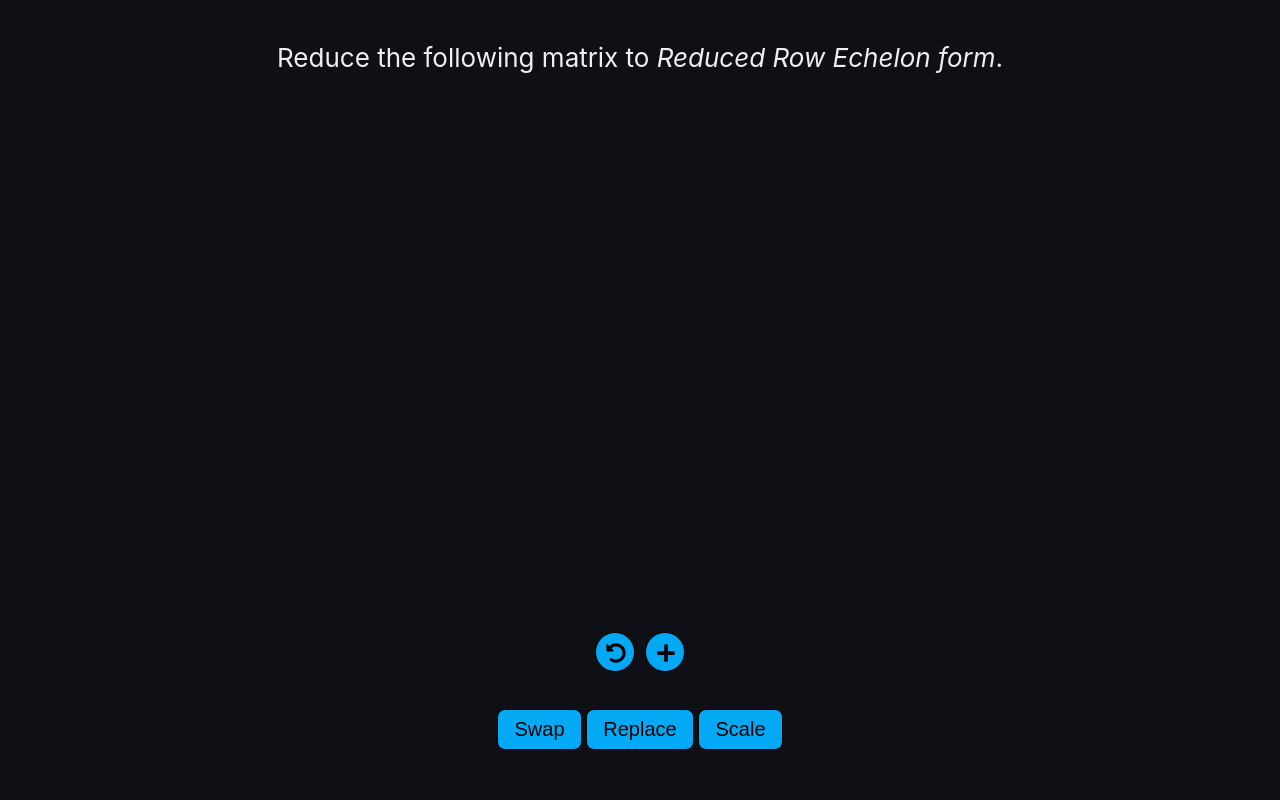
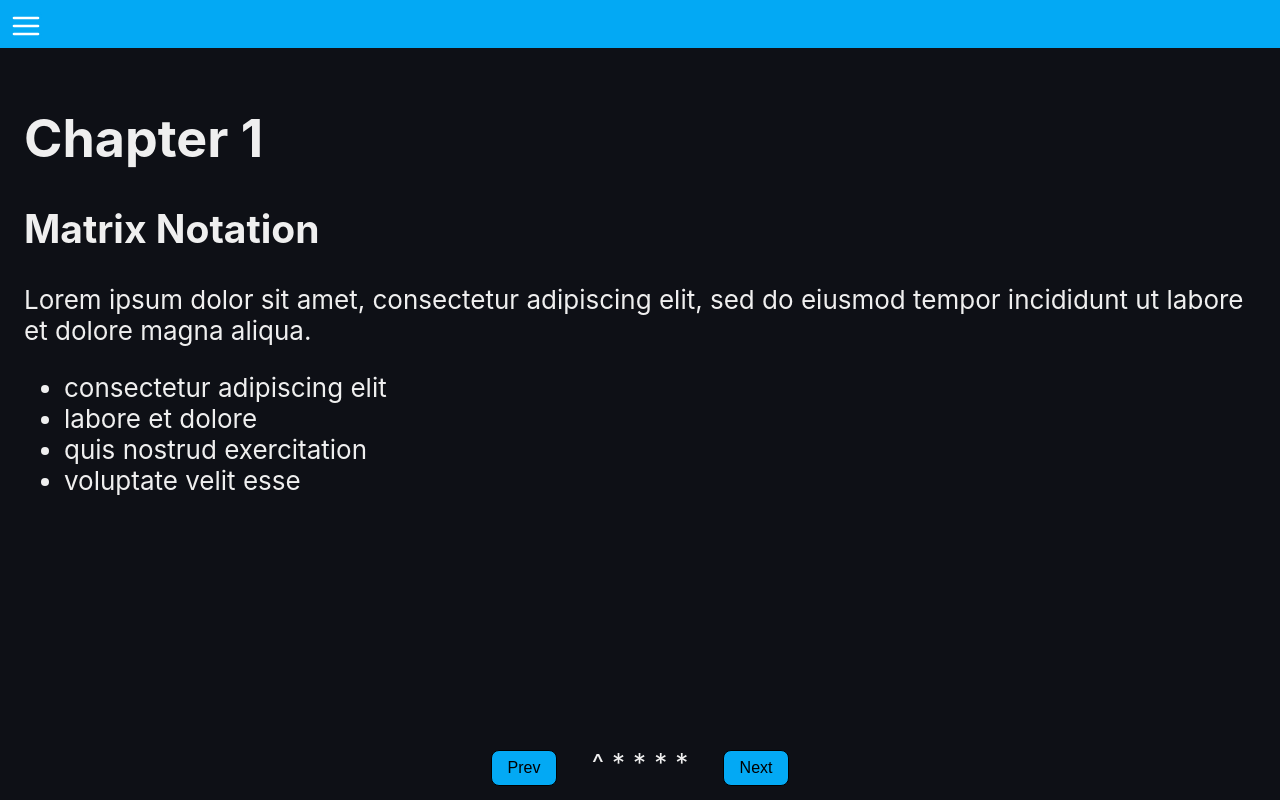
Before and after one commit to cgliendo/Matrix-Sandbox, a React (Create React App) app: page / in a window 1280 px wide. Built offline with nearby package versions, Linux system fonts and the light colour scheme.

Commit message:
Add Paging

```diff
--- a/src/App.css
+++ b/src/App.css
@@ -9,7 +9,9 @@
   --gray: #607d8b;
   --gray900: #263238;
 }
-
+body {
+  background-color: var(--black);
+}
 .App {
   text-align: center;
   background-color: #282c34;
@@ -22,19 +24,35 @@
   align-items: center stretch;
 }
 header {
-  height: 8vh;
+  /* height: 10vh; */
+  height: 3rem;
   display: flex;
-  justify-content: center;
+  justify-content: space-between;
+  padding: 0.5rem;
+  background-color: var(--blue);
+  box-sizing: border-box;
 }
 main {
-  height: 100vh;
+  min-height: calc(100vh - 3rem);
+  /* min-height: 90vh; */
+  padding: 0rem;
   justify-self: stretch;
   display: flex;
   flex-direction: column;
-  justify-content: center;
+  /* justify-content: center; */
   align-items: center;
   position: relative;
 }
+main p {
+  /* font-size: 1rem; */
+}
+
+.lesson {
+  padding: 0.5rem 0.5rem;
+  text-align: left;
+  position: relative;
+}
+
 .question {
   position: absolute;
   top: 1rem;
@@ -45,7 +63,8 @@ main {
   position: relative;
   top: 2rem;
 }
-header h1 {
+header h1,
+header h2 {
   padding-top: 1rem;
   padding-bottom: 1rem;
   margin: 0;
@@ -61,7 +80,7 @@ button {
   padding: 0.5rem 1rem;
   margin: 0.15rem;
   border-radius: 0.5rem;
-  font-size: 1.25rem;
+  font-size: 1rem;
 }
 button:active {
   background-color: var(--blue200);
--- a/src/App.js
+++ b/src/App.js
@@ -1,16 +1,174 @@
-import logo from "./logo.svg";
-import "./App.css";
-
-import Workspace from "./components/Workspace";
+import logo from './logo.svg';
+import './App.css';
+import Button from './components/UI/Button';
+import Modal from './components/UI/Modal';
+import Workspace from './components/Workspace';
+import { useState } from 'react';
+import FlexBox from './components/UI/FlexBox';
+// import { GiHamburgerMenu } from 'react-icons/gi';
+import { FiMenu } from 'react-icons/fi';
 
 function App() {
+  const [page, setPage] = useState(0);
+  const lessonPages = [
+    <div>
+      <div style={{ padding: '1rem' }}>
+        <h1>Chapter 1</h1>
+        <h2>Matrix Notation</h2>
+        <p>
+          Lorem ipsum dolor sit amet, consectetur adipiscing elit, sed do
+          eiusmod tempor incididunt ut labore et dolore magna aliqua.
+        </p>
+        <ul>
+          <li>consectetur adipiscing elit</li>
+          <li>labore et dolore</li>
+          <li>quis nostrud exercitation</li>
+          <li>voluptate velit esse</li>
+        </ul>
+      </div>
+    </div>,
+    <div>
+      <div style={{ padding: '1rem' }}>
+        <h2>Section 1</h2>
+        <p>
+          Lorem ipsum dolor sit amet, consectetur adipiscing elit, sed do
+          eiusmod tempor incididunt ut labore et dolore magna aliqua. Ut enim ad
+          minim veniam, quis nostrud exercitation ullamco laboris nisi ut
+          aliquip ex ea commodo consequat.
+        </p>
+        <p>
+          Lorem ipsum dolor sit amet, consectetur adipiscing elit, sed do
+          eiusmod tempor.
+        </p>
+      </div>
+    </div>,
+    <div>
+      <div style={{ padding: '1rem' }}>
+        <h2>Section 2</h2>
+        <p>
+          Lorem ipsum dolor sit amet, consectetur adipiscing elit, sed do
+          eiusmod tempor incididunt ut labore et dolore magna aliqua. Ut enim ad
+          minim veniam, quis nostrud exercitation ullamco laboris nisi ut
+          aliquip ex ea commodo consequat.
+        </p>
+        <p>
+          Duis aute irure dolor in reprehenderit in voluptate velit esse cillum
+          dolore eu fugiat nulla pariatur. Excepteur sint occaecat cupidatat non
+          proident, sunt in culpa qui officia deserunt mollit anim id est
+          laborum.
+        </p>
+      </div>
+      <Workspace />
+    </div>,
+    <div>
+      <div style={{ padding: '1rem' }}>
+        <h2>Section 3</h2>
+        <p>
+          Lorem ipsum dolor sit amet, consectetur adipiscing elit, sed do
+          eiusmod tempor incididunt ut labore et dolore magna aliqua. Ut enim ad
+          minim veniam, quis nostrud exercitation ullamco laboris nisi ut
+          aliquip ex ea commodo consequat.
+        </p>
+        <p>
+          Duis aute irure dolor in reprehenderit in voluptate velit esse cillum
+          dolore eu fugiat nulla pariatur. Excepteur sint occaecat cupidatat non
+          proident, sunt in culpa qui officia deserunt mollit anim id est
+          laborum.
+        </p>
+      </div>
+      <Workspace />
+      <div style={{ padding: '1rem' }}>
+        <p>
+          Excepteur sint occaecat cupidatat non proident, sunt in culpa qui
+          officia deserunt mollit anim id est laborum. Duis aute irure dolor in
+          reprehenderit in voluptate velit esse cillum dolore eu fugiat nulla
+          pariatur. Excepteur sint occaecat cupidatat non proident, sunt in
+          culpa qui officia deserunt mollit anim id est laborum.
+        </p>
+        <Button>Try it out</Button>
+      </div>
+    </div>,
+    <div style={{ padding: '1rem' }}>
+      <h2>Section 4</h2>
+      <p>
+        Lorem ipsum dolor sit amet, consectetur adipiscing elit, sed do eiusmod
+        tempor incididunt ut labore et dolore magna aliqua. Ut enim ad minim
+        veniam, quis nostrud exercitation ullamco laboris nisi ut aliquip ex ea
+        commodo consequat.
+      </p>
+
+      <p>
+        Duis aute irure dolor in reprehenderit in voluptate velit esse cillum
+        dolore eu fugiat nulla pariatur. Excepteur sint occaecat cupidatat non
+        proident, sunt in culpa qui officia deserunt mollit anim id est laborum.
+      </p>
+      <Button>Try it out</Button>
+    </div>,
+  ];
+
+  const paging = (
+    <FlexBox gap='0.5rem'>
+      {lessonPages.map((e, i) => {
+        return <div key={`page${i}`}>{i === page ? '^' : '*'}</div>;
+      })}
+    </FlexBox>
+  );
+
   return (
-    <div className="App">
-      {/* <header className="Header">
-        <h1>Matrix Sandbox</h1>
-      </header> */}
-      <main className="Window">
-        <Workspace />
+    <div className='App'>
+      <div
+        style={{ position: 'absolute', top: '0', width: '100%' }}
+        id='topModal'
+      ></div>
+      <header className='Header'>
+        {/* <GiHamburgerMenu /> */}
+        <button
+          onClick={() => {
+            console.log('Menu');
+          }}
+          style={{
+            padding: '0',
+            border: '0',
+            fontSize: '2rem',
+            width: '2rem',
+            height: '2rem',
+            color: 'white',
+          }}
+        >
+          <FiMenu />
+        </button>
+        {/* <h1>Chapter 1</h1> */}
+        {/* <h2>Matrix Notation</h2> */}
+      </header>
+
+      <main className='Window'>
+        <div className='lesson'>{lessonPages[page]}</div>
+        <div
+          style={{
+            position: 'absolute',
+            // justifySelf: 'flex-end',
+            bottom: '12px',
+          }}
+        >
+          <FlexBox>
+            <Button
+              callback={() => {
+                page != 0 && setPage(page - 1);
+              }}
+            >
+              Prev
+            </Button>
+            {paging}
+            <Button
+              callback={() => {
+                page != lessonPages.length - 1 && setPage(page + 1);
+              }}
+            >
+              Next
+            </Button>
+          </FlexBox>
+        </div>
+        {/* <Workspace /> */}
       </main>
     </div>
   );
--- a/src/components/MatrixEq.module.css
+++ b/src/components/MatrixEq.module.css
@@ -4,7 +4,7 @@
   flex-wrap: wrap;
   align-content: stretch;
   justify-content: center;
-  width: 80%;
+  width: 100%;
 }
 
 .MatrixEq p {
--- a/src/components/ToolBox.module.css
+++ b/src/components/ToolBox.module.css
@@ -1,7 +1,7 @@
 .ToolBox {
   padding-left: 2rem;
   padding-right: 2rem;
-  width: 100%;
+  /* width: 100%; */
   position: absolute;
   bottom: 3rem;
   display: flex;
--- a/src/components/UI/Button.js
+++ b/src/components/UI/Button.js
@@ -7,6 +7,7 @@ const Button = (props) => {
     : () => {
         console.log('Implement Me!');
       };
+  // const isDisabled = props.disabled ? 'disabled' : '';
   const classes = `${styles.Button} ${props.className ? props.className : ''}`;
   return (
     <button style={props.style} onClick={callback} className={classes}>
--- a/src/components/UI/Modal.js
+++ b/src/components/UI/Modal.js
@@ -6,7 +6,7 @@ import FlexBox from './FlexBox';
 const Modal = (props) => {
   let classes = `${styles.Modal} ${props.display ? styles.show : styles.hide}`;
 
-  const style = props.style ? props.style : '';
+  const style = props.style ? props.style : {};
   const buttonStyle = {
     padding: '0',
     margin: '0',
--- a/src/components/Workspace.js
+++ b/src/components/Workspace.js
@@ -1,7 +1,8 @@
 import Matrix from './Matrix';
 import MatrixEq from './MatrixEq';
 import ToolBox from './ToolBox';
-import styles from './Matrix.module.css';
+// import styles from './Matrix.module.css';
+import styles from './Workspace.module.css';
 import Modal from './UI/Modal';
 import MatrixRow from './MatrixRow';
 import rowStyles from './MatrixRow.module.css';
@@ -15,16 +16,17 @@ import FlexBox from './UI/FlexBox';
 
 import { useEffect, useLayoutEffect, useState } from 'react';
 import * as math from 'mathjs';
+import { createPortal } from 'react-dom';
 
 const Workspace = () => {
   // getPerson();
 
-  const questions = [
-    'Convert the system of equations into a matrix',
-    'Reduce the following matrix to Row Echelon form',
-    'Reduce the following matrix to Reduced Row Echelon form',
-    'How many solutions does this matrix have?',
-  ];
+  // const questions = [
+  //   'Convert the system of equations into a matrix',
+  //   'Reduce the following matrix to Row Echelon form',
+  //   'Reduce the following matrix to Reduced Row Echelon form',
+  //   'How many solutions does this matrix have?',
+  // ];
 
   // const matrixC = math.matrix([
   //   [
@@ -392,11 +394,12 @@ const Workspace = () => {
     </MatrixEq>
   );
 
-  return (
-    <>
-      <p className='question'>
-        Reduce the following matrix to <i>Reduced Row Echelon form</i>.
-      </p>
+  const [workspaceActive, setWorkspaceActive] = useState(false);
+  const classes = workspaceActive
+    ? `${styles.Workspace} ${styles.active}`
+    : `${styles.Workspace}`;
+
+  const iconButtons = (
     <div style={{ position: 'absolute', bottom: '8rem' }}>
       <FlexBox gap='10px'>
         <IconButton
@@ -422,8 +425,49 @@ const Workspace = () => {
         </IconButton>
       </FlexBox>
     </div>
+  );
 
-      <ToolBox data={toolbox} />
+  const handleActivation = () => {
+    if (!workspaceActive) {
+      setWorkspaceActive(true);
+    } else {
+      return;
+    }
+  };
+
+  const targetPortal = document.getElementById('topModal');
+  return (
+    <div
+      className={classes}
+      onClick={() => {
+        console.log('Clicked workspace');
+        // setWorkspaceActive(true);
+        handleActivation();
+      }}
+    >
+      {workspaceActive && (
+        <button
+          onClick={() => {
+            setWorkspaceActive(false);
+          }}
+          style={{
+            padding: '0',
+            margin: '0',
+            fontSize: '1rem',
+            backgroundColor: 'transparent',
+            border: 'none',
+            color: 'white',
+            position: 'absolute',
+            right: '0.5rem',
+            top: '0.5rem',
+          }}
+        >
+          X
+        </button>
+      )}
+      {workspaceActive && iconButtons}
+      {workspaceActive && <ToolBox data={toolbox} />}
+      {workspaceActive && (
         <Modal
           callback={clearSelectionAndModal}
           title='Sample Title'
@@ -433,8 +477,9 @@ const Workspace = () => {
         >
           {modalWindows[displayModalID]}
         </Modal>
+      )}
       {matricesRender}
-    </>
+    </div>
   );
 };
 
--- /dev/null
+++ b/src/components/Workspace.module.css
@@ -0,0 +1,30 @@
+.Workspace {
+  /* background-color: var(--gray900); */
+  background-color: #16191f;
+  min-height: 20vh;
+  position: relative;
+  border-radius: 0.5rem;
+  padding: 2rem 1rem;
+  box-sizing: border-box;
+  /* overflow: hidden; */
+}
+.Workspace > div {
+  pointer-events: none;
+}
+
+.Workspace.active {
+  margin-bottom: 5rem;
+  /* background-color: var(--gray); */
+  min-height: 98vh;
+  border: 1px solid rgb(53, 68, 66);
+  z-index: 9;
+  position: absolute;
+  /* width: 100%; */
+  width: 97%;
+  box-sizing: border-box;
+  top: -3.25rem;
+}
+
+.Workspace.active > div {
+  pointer-events: all;
+}
```
Also changed, not shown: src/components/UI/Modal.module.css (+10 -8 lines). Lines whose indentation alone changed are shown as unchanged.
